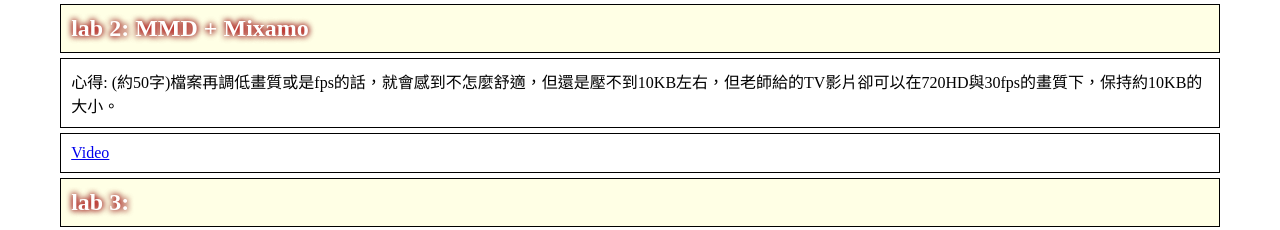
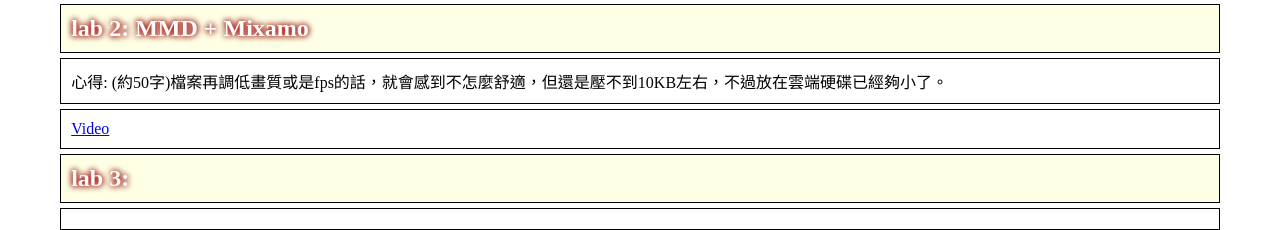
Before and after one commit to a105111207/ca2021s, a plain HTML site: page index.html in a window 1280 px wide. Shown: the part 623-853 px from the top of the page. Drawn offline with nearby package versions, Linux system fonts and the light colour scheme.

Commit message:
Update index.html

```diff
--- a/index.html
+++ b/index.html
@@ -71,7 +71,7 @@
 
 <h3> lab 2: MMD + Mixamo </h3>
 <div>
-  心得: (約50字)檔案再調低畫質或是fps的話，就會感到不怎麼舒適，但還是壓不到10KB左右，但老師給的TV影片卻可以在720HD與30fps的畫質下，保持約10KB的大小。
+  心得: (約50字)檔案再調低畫質或是fps的話，就會感到不怎麼舒適，但還是壓不到10KB左右，不過放在雲端硬碟已經夠小了。
 </div>
 <div>
     <a href="https://drive.google.com/file/d/1KgrK0MwRFVC-eQtM25JP2qNTLAB6eWUJ/view?usp=sharing">Video</a>
```
